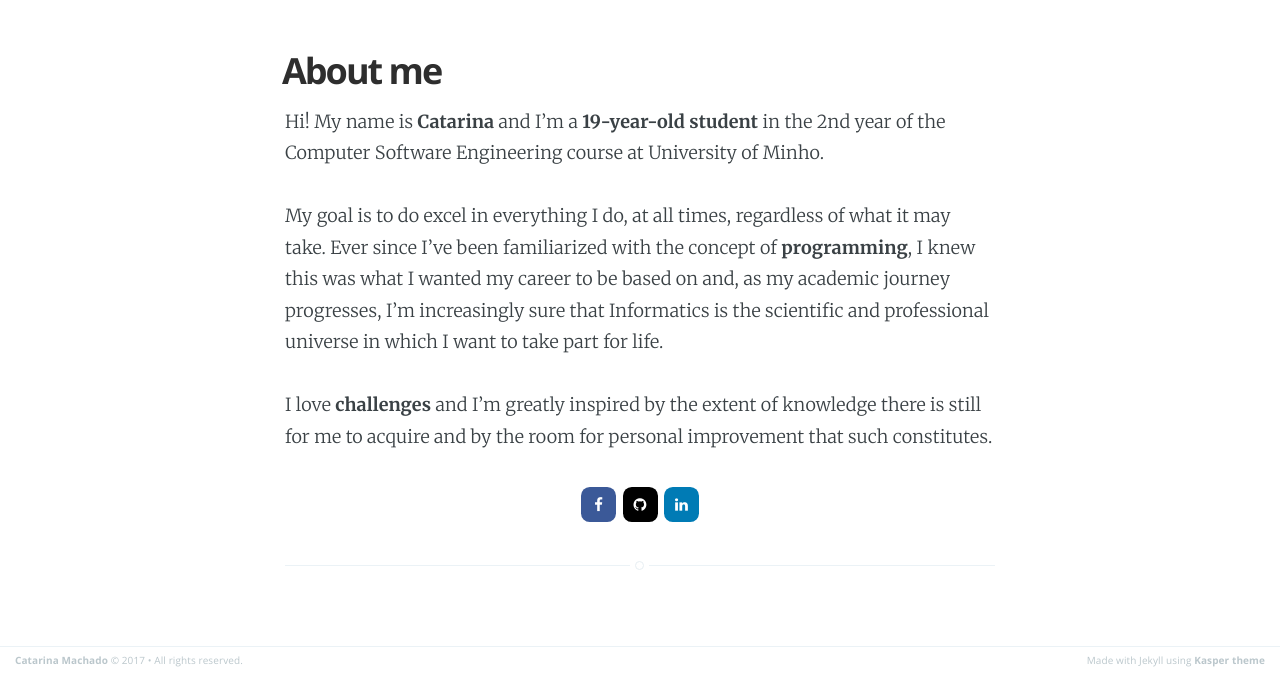
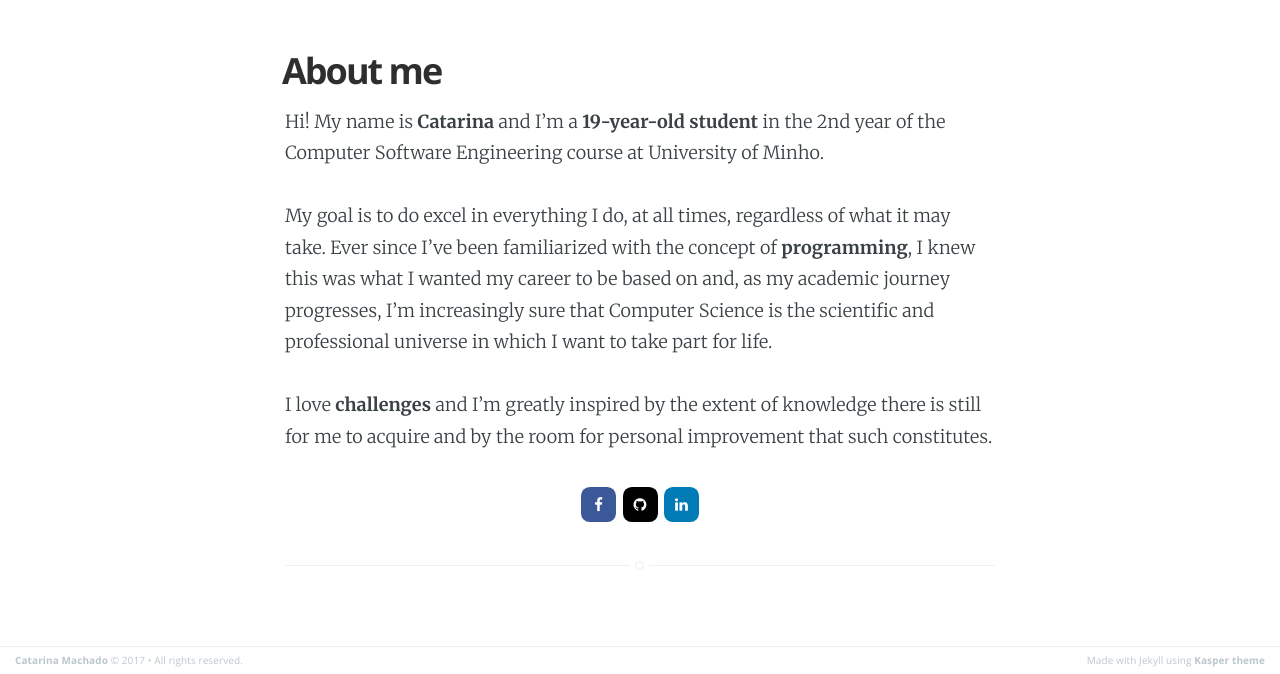
Before and after one commit to catarinamachado/catarinamachado-old-page, a Jekyll site: the page built from about.md, in a window 1280 px wide. Shown: the part 585-1259 px from the top of the page. Built offline with Jekyll 4.4.1, drawn with Linux system fonts in a browser that asks for light colours.

Commit message:
Update about.md

```diff
--- a/about.md
+++ b/about.md
@@ -7,7 +7,7 @@ cover: '/assets/images/tecnology.png'
 Hi! My name is <b>Catarina</b> and I'm a <b>19-year-old student</b> in the 2nd year of the Computer Software Engineering course at University of Minho.
 
 My goal is to do excel in everything I do, at all times, regardless of what it may take.
-Ever since I've been familiarized with the concept of <b>programming</b>, I knew this was what I wanted my career to be based on and, as my academic journey progresses, I'm increasingly sure that Informatics is the scientific and professional universe in which I want to take part for life.
+Ever since I've been familiarized with the concept of <b>programming</b>, I knew this was what I wanted my career to be based on and, as my academic journey progresses, I'm increasingly sure that Computer Science is the scientific and professional universe in which I want to take part for life.
 
 I love <b>challenges</b> and I'm greatly inspired by the extent of knowledge there is still for me to acquire and by the room for personal improvement that such constitutes.
 
```
